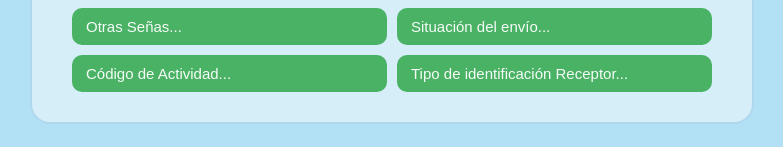
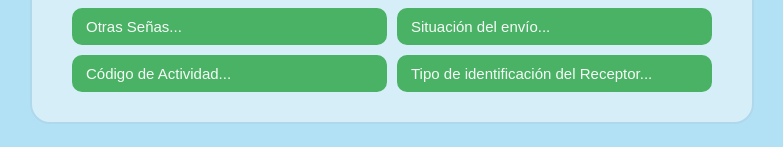
Before and after one commit to RSM-CR/RSMCR-FE, a SvelteKit app in the folder interfaz/: page /editor in a window 1280 px wide. Shown: the part 441-588 px from the top of the page, without its empty margins (248-1031 px from the left). Built offline with nearby package versions, Linux system fonts and the light colour scheme; no server answers.

Commit message:
Detalles extra

```diff
--- a/interfaz/src/routes/editor/+page.svelte
+++ b/interfaz/src/routes/editor/+page.svelte
@@ -38,7 +38,7 @@
         <div class="informacion"><input bind:value={otrassenas} placeholder="Otras Señas..." /></div>
         <div class="informacion"><input bind:value={situacionenvio} placeholder="Situación del envío..." /></div>
         <div class="informacion"><input bind:value={codigoactividad} placeholder="Código de Actividad..." /></div>
-        <div class="informacion"><input bind:value={tipoidreceptor} placeholder="Tipo de identificación Receptor..." /></div>
+        <div class="informacion"><input bind:value={tipoidreceptor} placeholder="Tipo de identificación del Receptor..." /></div>
     </div>
 </div>
 
```
